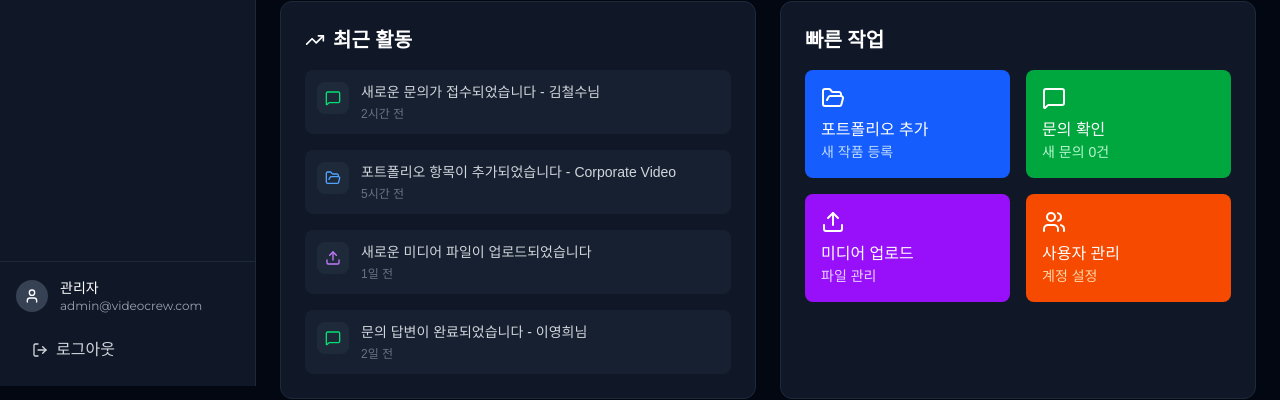
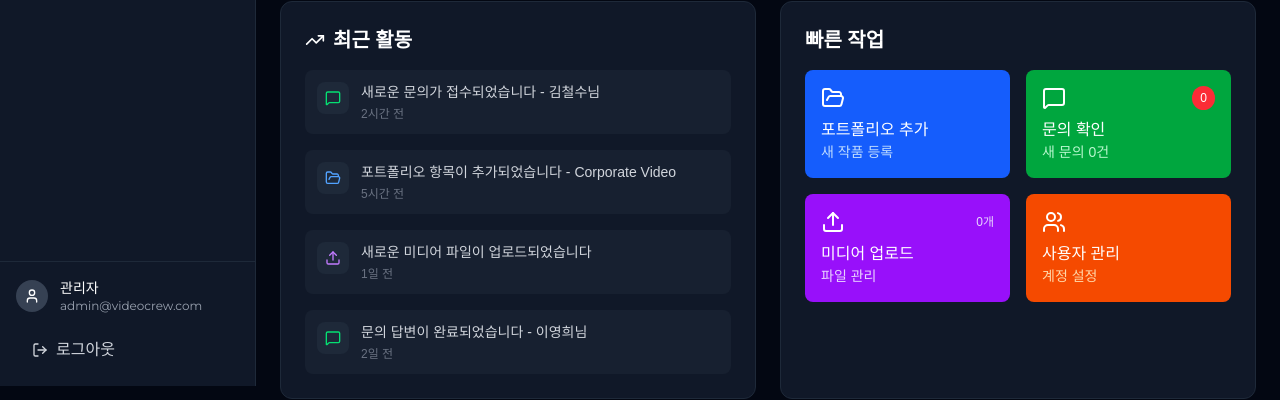
Before and after one commit to Pradeepsaranbishnoi/video-crew, a React (Vite) app in the folder frontend/: page /admin/dashboard in a window 1280 px wide. Shown: the part 414-814 px from the top of the page. Built offline with nearby package versions, Linux system fonts and the light colour scheme; no server answers; sample sign-in values are in the browser's storage; a web font is replaced by a local one.

Commit message:
function add

```diff
--- a/frontend/src/pages/admin/Dashboard.tsx
+++ b/frontend/src/pages/admin/Dashboard.tsx
@@ -1,5 +1,6 @@
 import { useState, useEffect } from "react";
-import { FolderOpen, MessageSquare, Upload, TrendingUp, Users, Eye, Calendar } from "lucide-react";
+import { FolderOpen, MessageSquare, Upload, TrendingUp, Users, Eye, Calendar, Plus, Settings } from "lucide-react";
+import { useNavigate } from "react-router-dom";
 import Seo from "../../components/common/Seo";
 import { apiService } from "../../services/api";
 
@@ -8,16 +9,19 @@ interface DashboardStats {
   totalContacts: number;
   totalMedia: number;
   monthlyViews: number;
+  newContacts: number;
 }
 
 export default function Dashboard() {
   console.log("Dashboard component rendering"); // Debug log
+  const navigate = useNavigate();
 
   const [stats, setStats] = useState<DashboardStats>({
     totalPortfolio: 0,
     totalContacts: 0,
     totalMedia: 0,
     monthlyViews: 0,
+    newContacts: 0,
   });
 
   const [recentActivities] = useState([
@@ -58,17 +62,28 @@ export default function Dashboard() {
         // Load contact inquiries
         const contactInquiries = await apiService.getContactInquiries();
 
+        // Load media files
+        const mediaFiles = await apiService.getMediaFiles();
+
         // Calculate stats
         const totalPortfolio = portfolioItems.length;
         const totalContacts = contactInquiries.length;
-        const totalMedia = portfolioItems.length; // For now, using portfolio count as media count
+        const totalMedia = mediaFiles.length;
         const monthlyViews = Math.floor(Math.random() * 20000) + 5000; // Mock views for now
+
+        // Calculate new contacts (last 7 days)
+        const oneWeekAgo = new Date();
+        oneWeekAgo.setDate(oneWeekAgo.getDate() - 7);
+        const newContacts = contactInquiries.filter(contact =>
+          new Date(contact.createdAt || contact.created_at || '') > oneWeekAgo
+        ).length;
 
         setStats({
           totalPortfolio,
           totalContacts,
           totalMedia,
           monthlyViews,
+          newContacts,
         });
       } catch (error) {
         console.error('Failed to load dashboard stats:', error);
@@ -78,12 +93,26 @@ export default function Dashboard() {
           totalContacts: 0,
           totalMedia: 0,
           monthlyViews: 0,
+          newContacts: 0,
         });
       }
     };
 
     loadStats();
   }, []);
+
+  // Quick action handlers
+  const handlePortfolioAdd = () => {
+    navigate('/admin/portfolio');
+  };
+
+  const handleContactsCheck = () => {
+    navigate('/admin/contacts');
+  };
+
+  const handleMediaUpload = () => {
+    navigate('/admin/media');
+  };
 
   const statCards = [
     {
@@ -204,26 +233,51 @@ export default function Dashboard() {
         <div className="bg-gray-900 rounded-xl p-6 border border-gray-800">
           <h3 className="text-xl font-semibold text-white mb-4 font-korean">빠른 작업</h3>
           <div className="grid grid-cols-2 gap-4">
-            <button className="p-4 bg-blue-600 hover:bg-blue-700 rounded-lg transition-colors text-left">
-              <FolderOpen className="w-6 h-6 text-white mb-2" />
+            <button
+              onClick={handlePortfolioAdd}
+              className="p-4 bg-blue-600 hover:bg-blue-700 rounded-lg transition-colors text-left cursor-pointer group"
+            >
+              <div className="flex items-center justify-between mb-2">
+                <FolderOpen className="w-6 h-6 text-white" />
+                <Plus className="w-4 h-4 text-white opacity-0 group-hover:opacity-100 transition-opacity" />
+              </div>
               <p className="text-white font-medium font-korean">포트폴리오 추가</p>
               <p className="text-blue-200 text-sm font-korean">새 작품 등록</p>
             </button>
 
-            <button className="p-4 bg-green-600 hover:bg-green-700 rounded-lg transition-colors text-left">
-              <MessageSquare className="w-6 h-6 text-white mb-2" />
+            <button
+              onClick={handleContactsCheck}
+              className="p-4 bg-green-600 hover:bg-green-700 rounded-lg transition-colors text-left cursor-pointer group"
+            >
+              <div className="flex items-center justify-between mb-2">
+                <MessageSquare className="w-6 h-6 text-white" />
+                <span className="bg-red-500 text-white text-xs px-2 py-1 rounded-full">
+                  {stats.newContacts}
+                </span>
+              </div>
               <p className="text-white font-medium font-korean">문의 확인</p>
-              <p className="text-green-200 text-sm font-korean">새 문의 {stats.totalContacts}건</p>
+              <p className="text-green-200 text-sm font-korean">새 문의 {stats.newContacts}건</p>
             </button>
 
-            <button className="p-4 bg-purple-600 hover:bg-purple-700 rounded-lg transition-colors text-left">
-              <Upload className="w-6 h-6 text-white mb-2" />
+            <button
+              onClick={handleMediaUpload}
+              className="p-4 bg-purple-600 hover:bg-purple-700 rounded-lg transition-colors text-left cursor-pointer group"
+            >
+              <div className="flex items-center justify-between mb-2">
+                <Upload className="w-6 h-6 text-white" />
+                <span className="text-purple-200 text-xs">{stats.totalMedia}개</span>
+              </div>
               <p className="text-white font-medium font-korean">미디어 업로드</p>
               <p className="text-purple-200 text-sm font-korean">파일 관리</p>
             </button>
 
-            <button className="p-4 bg-orange-600 hover:bg-orange-700 rounded-lg transition-colors text-left">
-              <Users className="w-6 h-6 text-white mb-2" />
+            <button
+              className="p-4 bg-orange-600 hover:bg-orange-700 rounded-lg transition-colors text-left cursor-pointer group"
+            >
+              <div className="flex items-center justify-between mb-2">
+                <Users className="w-6 h-6 text-white" />
+                <Settings className="w-4 h-4 text-white opacity-0 group-hover:opacity-100 transition-opacity" />
+              </div>
               <p className="text-white font-medium font-korean">사용자 관리</p>
               <p className="text-orange-200 text-sm font-korean">계정 설정</p>
             </button>
```
